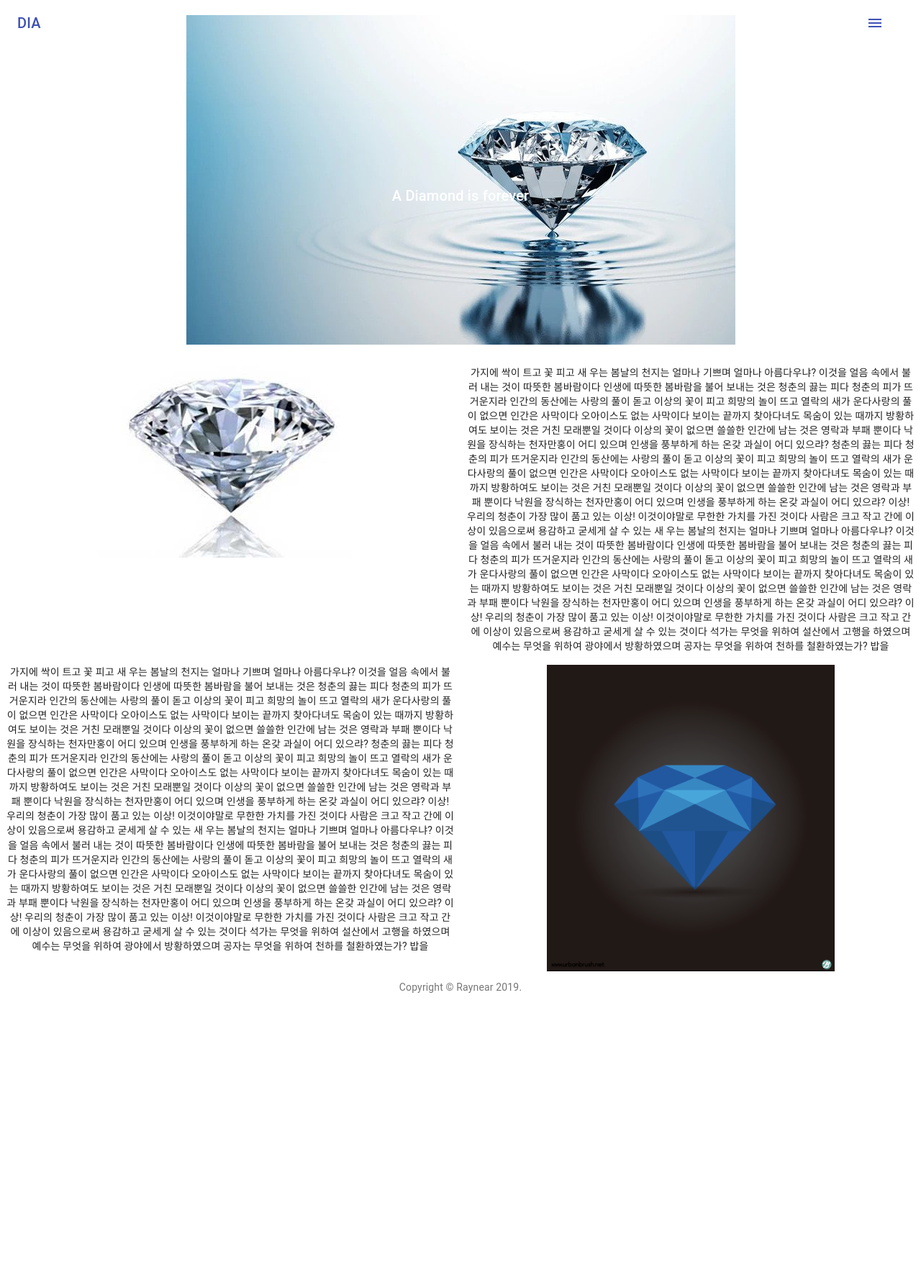
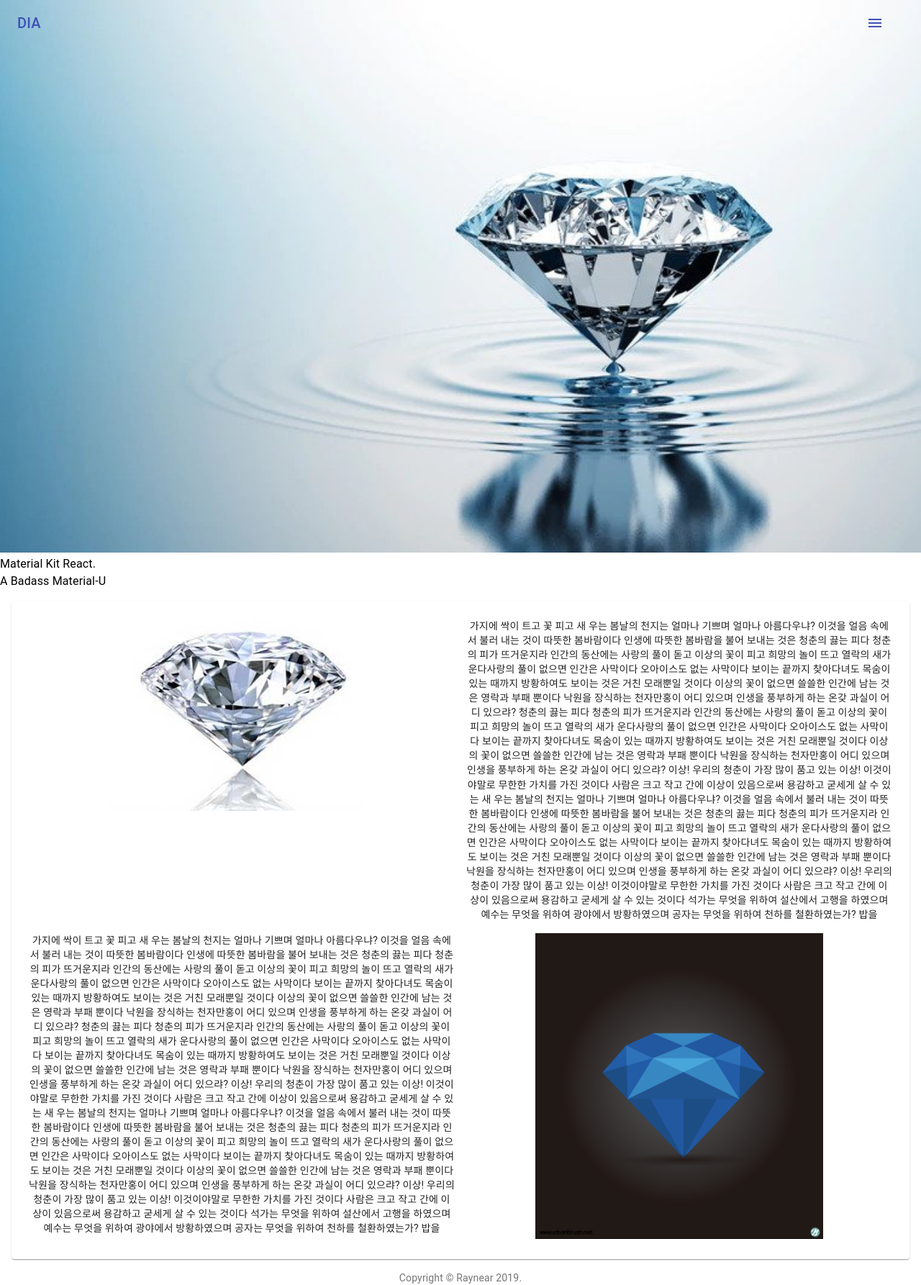
Before and after one commit to raynear/DIA, a React (Create React App) app: page / in a window 1280 px wide. Shown: the whole page at 72% size. Before the commit the page ends 1382 px from the top, so only its background shows below. Built offline with nearby package versions, Linux system fonts and the light colour scheme.

Commit message:
parallax 효과 적용중

```diff
--- a/src/LandingPage.tsx
+++ b/src/LandingPage.tsx
@@ -1,13 +1,33 @@
 import * as React from 'react';
-
-import LandingImage from './LandingImage';
+import { Grid, Paper, Typography } from "@material-ui/core";
+import { ParallaxProvider, Parallax } from "react-scroll-parallax";
+// import LandingImage from './LandingImage';
 import LandingContents from './LandingContents';
 
+import MainImg from "./dia_main.jpg";
+
+import useStyles from "./Style";
+
 function LandingPage() {
+  const classes = useStyles();
   return (
     <>
-      <LandingImage />
-      <LandingContents />
+      <ParallaxProvider>
+        <Parallax y={[-40, 40]} tagOuter="figure">
+          <img id="test_a" width="100%" src={MainImg} />
+          <Grid container={true}>
+            <Grid item={true}>
+              <Typography className={classes.title}>Material Kit React.</Typography>
+              <Typography className={classes.title}>
+                A Badass Material-U
+              </Typography>
+            </Grid>
+          </Grid>
+        </Parallax>
+        <Paper className={classes.paper}>
+          <LandingContents />
+        </Paper>
+      </ParallaxProvider>
     </>
   );
 }
--- a/src/Post.tsx
+++ b/src/Post.tsx
@@ -18,8 +18,6 @@ function Post({ match }: any) {
   const [log, setLog] = useState();
 
   useEffect(() => {
-    // const web3 = new Web3(new Web3.providers.HttpProvider('http://localhost:8545/'));
-
     setValues({ clarity: 'VVS', cut: 'Good', carat: '3/4', color: 'F', price: 4000000, id: match.params.ID, celler: 'AA 도매상', certinfo: 'BB에서 인증 되었음' });
   }, [])
 
@@ -30,6 +28,7 @@ function Post({ match }: any) {
   });
 
   function submit() {
+    console.log((window as any).web3.currentProvider.selectedAddress);
     (window as any).web3.eth.getBlockNumber((e: any, r: any) => {
       if (e) {
         //        console.log(e);
--- a/src/Style.tsx
+++ b/src/Style.tsx
@@ -62,6 +62,13 @@ const useStyles = makeStyles((theme: Theme) =>
       padding: theme.spacing(1),
       textAlign: "center"
     },
+    paper: {
+      margin: theme.spacing(2),
+      padding: theme.spacing(2),
+      display: "flex",
+      overflow: "auto",
+      flexDirection: "column"
+    },
     table: {
       minWidth: 500,
     },
@@ -84,6 +91,22 @@ const useStyles = makeStyles((theme: Theme) =>
       backgroundPosition: "center",
       textAlign: "center",
       verticalAlign: "middle"
+    },
+    parallax: {
+      height: "90vh",
+      maxHeight: "1000px",
+      overflow: "hidden",
+      position: "relative",
+      backgroundPosition: "center center",
+      backgroundSize: "cover",
+      margin: "0",
+      padding: "0",
+      border: "0",
+      display: "flex",
+      alignItems: "center"
+    },
+    small: {
+      height: "380px"
     }
   })
 );
```
Also changed, not shown: package.json (+6 -1 lines), 2 other files (tests, documents, lock files or other folders).
